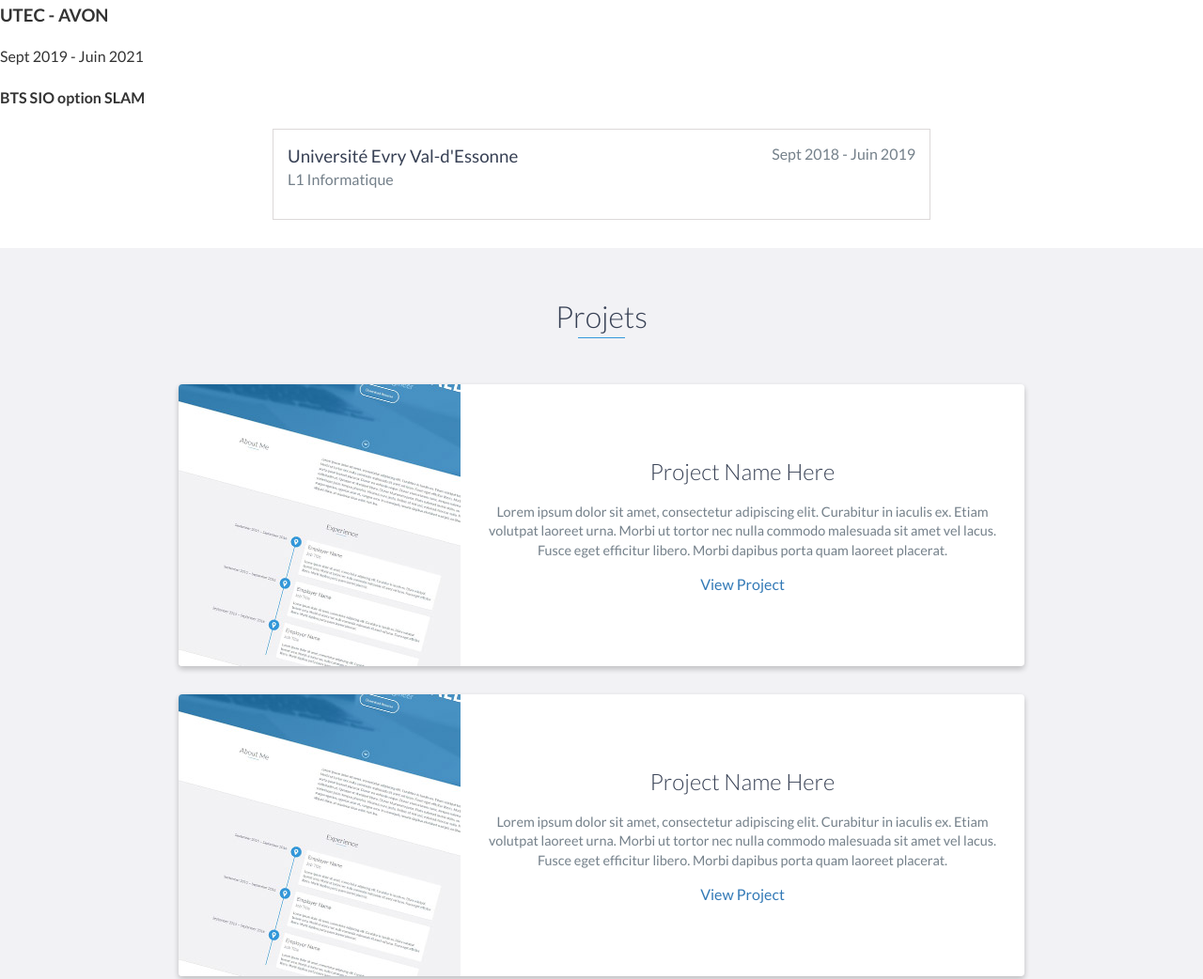
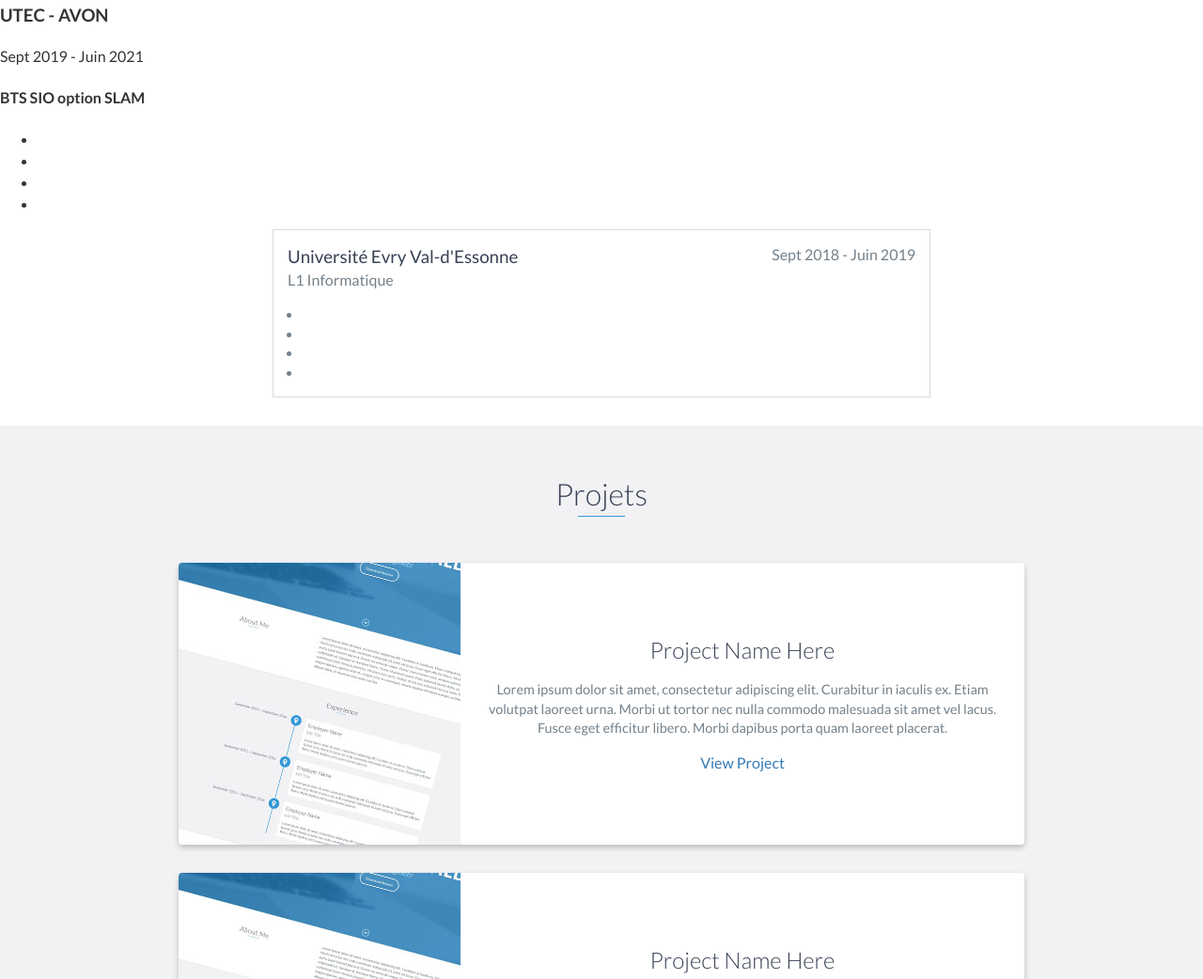
Before and after one commit to Siafall/portfolio, a website: page index.html in a window 1280 px wide. Shown: the part 2010-3052 px from the top of the page at 94% size. Drawn offline with nearby package versions, Linux system fonts and the light colour scheme.

Commit message:
Portfolio

```diff
--- a/index.html
+++ b/index.html
@@ -119,6 +119,12 @@
             <h3>UTEC - AVON</h3>
             <span class="education-date">Sept 2019 - Juin 2021</span>
             <h4>BTS SIO option SLAM</h4>
+			<ul>
+				<li></>
+				<li></>
+				<li></>
+				<li></>
+			</ul>
         </div>
         <!-- End .education-block -->
 
@@ -126,6 +132,12 @@
             <h3>Université Evry Val-d'Essonne</h3>
             <span class="education-date">Sept 2018 - Juin 2019</span>
             <h4>L1 Informatique</h4>
+			<ul>
+				<li></>
+				<li></>
+				<li></>
+				<li></>
+			</ul>
         </div>
         <!-- End .education-block -->
     </div>
@@ -196,7 +208,7 @@
     <!-- End #skills -->
 
     <div id="contact">
-        <h2>Garder le contact</h2>
+        <h2>Me contacter</h2>
         <div id="contact-form">
             <form method="POST" action="https://formspree.io/xoqqaeky">
                 <input type="hidden" name="_subject" value="Contact request from personal website" />
```
